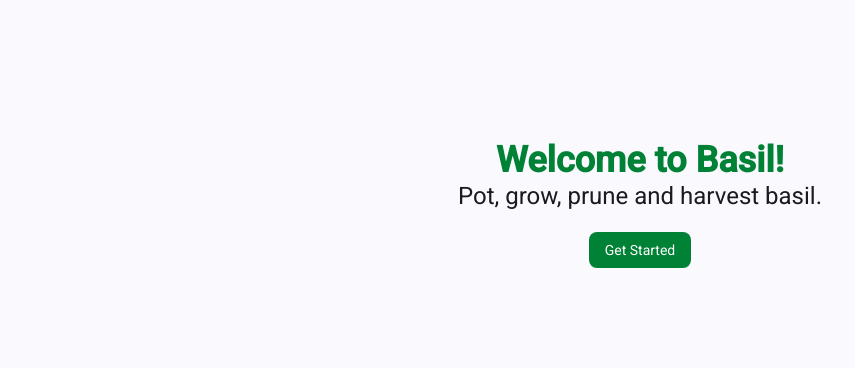
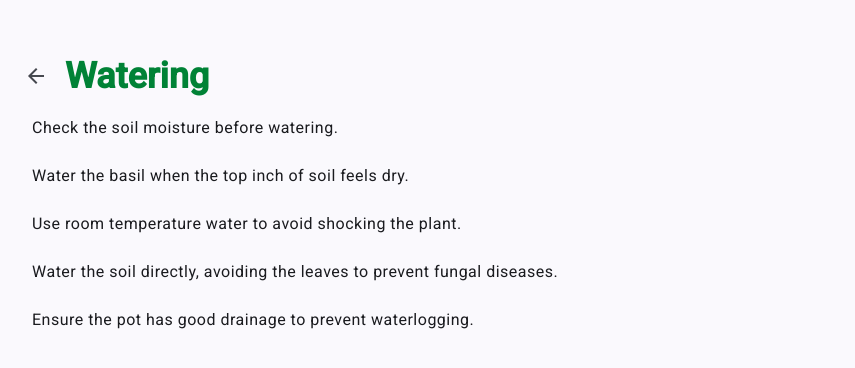
Before and after one commit to alexrusu-rsa/basil, an Angular app: page /watering in a window 1280 px wide. Before the commit this address led to /welcome. Shown: the part 204-572 px from the top of the page, without its empty margins (0-855 px from the left). Built offline with nearby package versions, Linux system fonts and the light colour scheme.

Commit message:
feat(watering): add watering screen

```diff
--- a/src/app/app.routes.ts
+++ b/src/app/app.routes.ts
@@ -17,6 +17,10 @@ export const routes: Routes = [
     loadComponent: () => import('./potting/potting').then((m) => m.Potting),
   },
   {
+    path: 'watering',
+    loadComponent: () => import('./watering/watering').then((m) => m.Watering),
+  },
+  {
     path: '**',
     redirectTo: 'welcome',
   },
--- /dev/null
+++ b/src/app/watering/watering.html
@@ -0,0 +1,11 @@
+<h1 class="font-bold text-4xl text-green-700">
+    <button matIconButton routerLink="/welcome"><mat-icon class="material-icons">arrow_back</mat-icon></button>
+    Watering
+</h1>
+<mat-list>
+    <mat-list-item>Check the soil moisture before watering.</mat-list-item>
+    <mat-list-item>Water the basil when the top inch of soil feels dry.</mat-list-item>
+    <mat-list-item>Use room temperature water to avoid shocking the plant.</mat-list-item>
+    <mat-list-item>Water the soil directly, avoiding the leaves to prevent fungal diseases.</mat-list-item>
+    <mat-list-item>Ensure the pot has good drainage to prevent waterlogging.</mat-list-item>
+</mat-list>
--- /dev/null
+++ b/src/app/watering/watering.ts
@@ -0,0 +1,12 @@
+import { Component } from '@angular/core';
+import { MatIconButton } from '@angular/material/button';
+import { MatIcon } from '@angular/material/icon';
+import { MatList, MatListItem } from '@angular/material/list';
+import { RouterLink } from '@angular/router';
+
+@Component({
+  selector: 'b-watering',
+  imports: [RouterLink, MatIconButton, MatIcon, MatList, MatListItem],
+  templateUrl: './watering.html',
+})
+export class Watering {}
```
